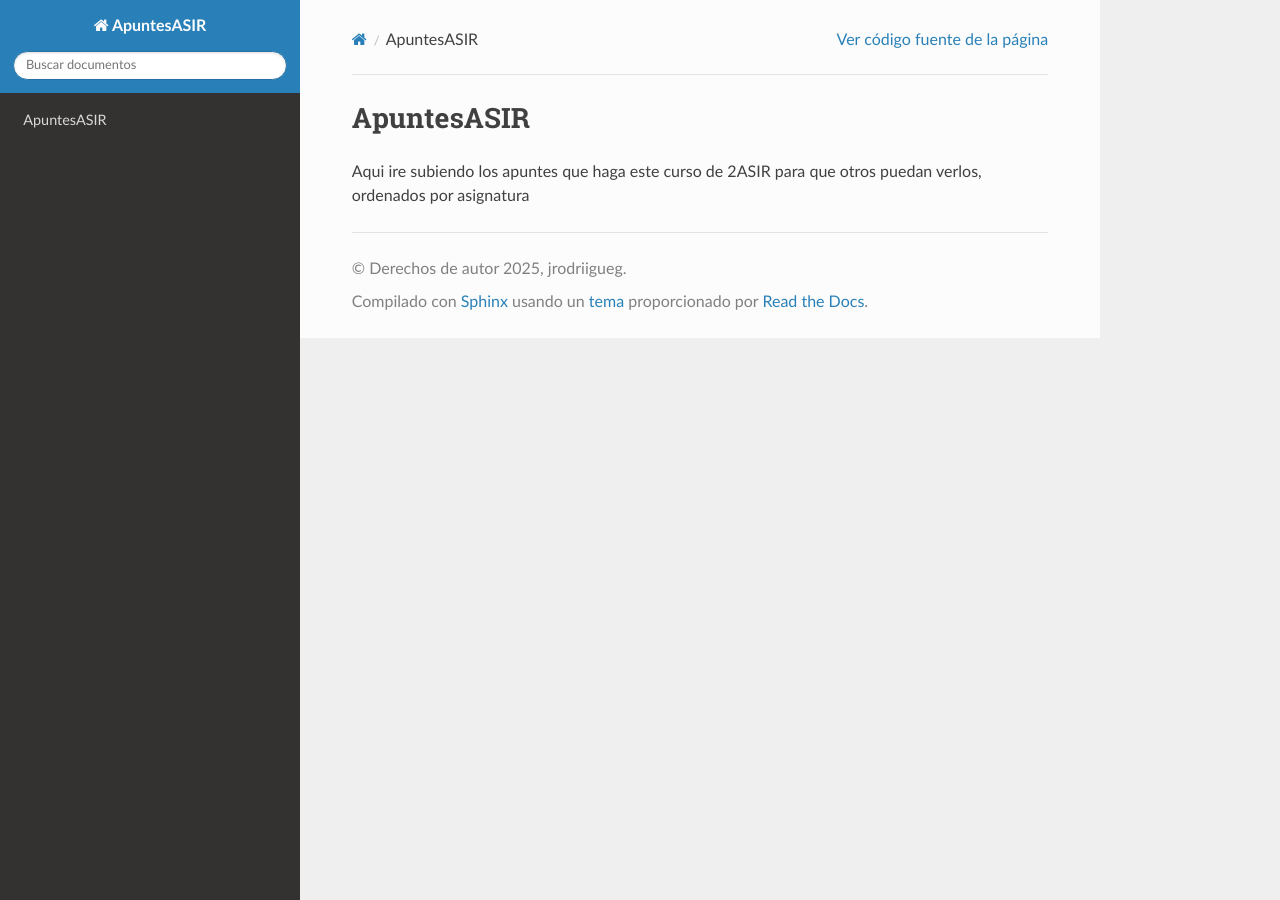
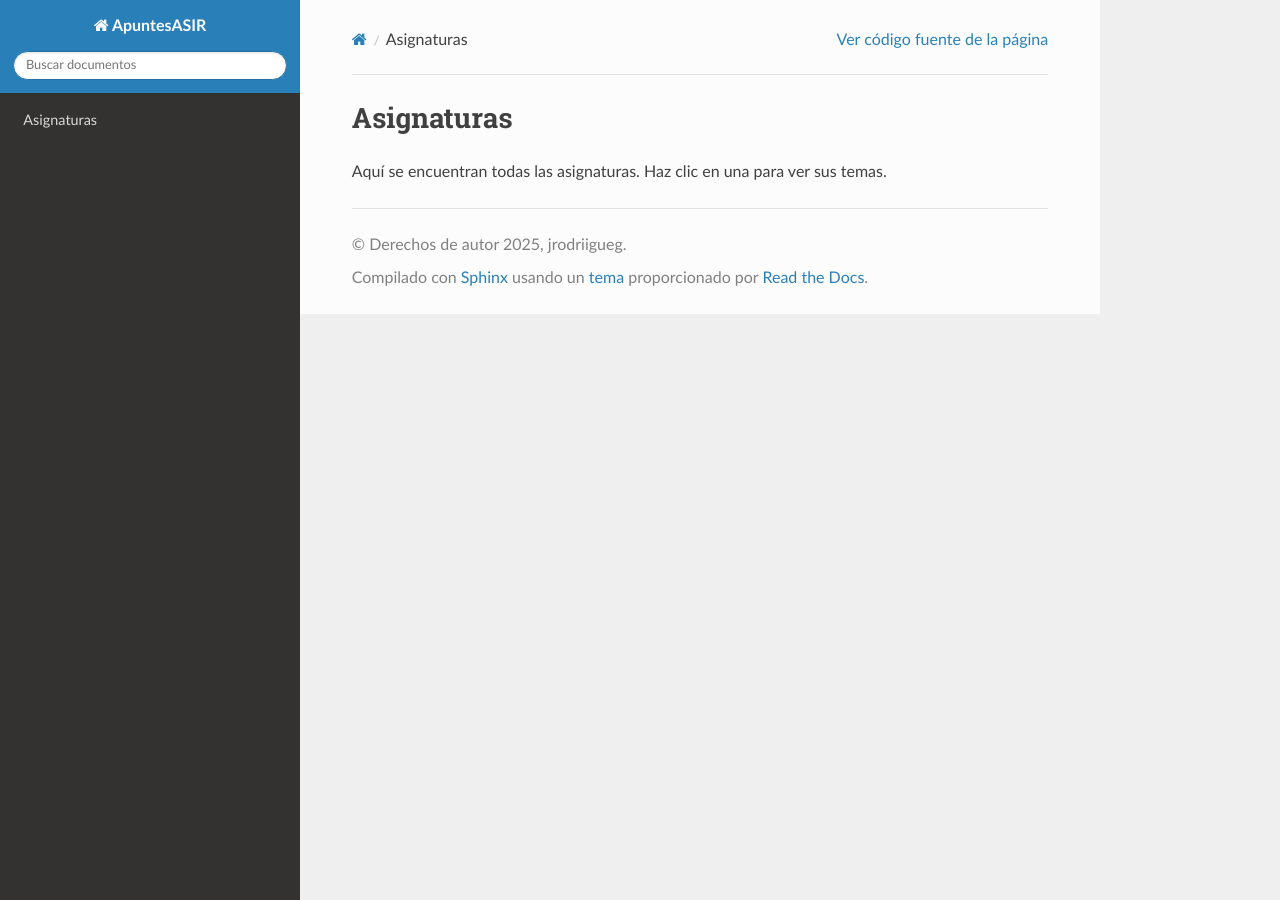
Before and after one commit to jrodriiguezg/ApuntesASIR, a Sphinx documentation site: the page built from docs/index.rst, in a window 1280 px wide. Built offline with Sphinx 7.4.7 and the Read the Docs theme 3.1.0, drawn with Linux system fonts in a browser that asks for light colours; pages that are not in the unit, such as notebooks, are missing from menus.

Commit message:
renamed:    docs/administracion_de_sistemas_bd.md -> "docs/asignaturas/administracion-de-sistemas-operativo/Aspectos-b\303\241sicos-de-administracion.md" renamed:    docs/administracion_de_so.md -> "docs/asignaturas/administracion-de-sistemas-operativo/Instalaci\303\263n-y-configuraci\303\263n-de-Linux.md" new file:   docs/asignaturas/administracion-de-sistemas-operativo/index.rst deleted:    docs/computacion_nube_virtualizacion.md deleted:    docs/implantacion_de_apps_web.md modified:   docs/index.rst deleted:    docs/proyecto.md deleted:    docs/seguridad_y_disponibilidad.md deleted:    docs/servicios_de_red_internet.md

```diff
--- a/docs/index.rst
+++ b/docs/index.rst
@@ -1,17 +1,18 @@
-ApuntesASIR
-=========================
-Aqui ire subiendo los apuntes que haga este curso de 2ASIR para que otros puedan verlos, ordenados
-por asignatura
+.. _asignaturas:
 
+Asignaturas
+===========
+
+Aquí se encuentran todas las asignaturas. Haz clic en una para ver sus temas.
 
 .. toctree::
    :maxdepth: 2
-   :caption: Contents:
+   :caption: Índice de Asignaturas
 
-	servicios_de_red_internet.md
-	implantacion_de_apps_web.md
-	administracion_de_so.md
-	proyecto.md
-	seguridad_y_disponibilidad.md
-	administracion_de_sistemas_bd.md
-	computacion_nube_virtualizacion.md
+   administracion-de-sistemas-gestores-de-bases-de-datos/index
+   administracion-de-sistemas-operativos/index
+   computacion-en-la-nube-y-virtualizacion/index
+   implantacion-de-aplicaciones-web/index
+   proyecto-intermodular-de-administracion-de-sistemas-informaticos/index
+   seguridad-y-alta-disponibilidad/index
+   servicios-de-red-e-internet/index
```
Also changed, not shown: docs/asignaturas/administracion-de-sistemas-operativo/index.rst (added, +13 -0 lines), docs/asignaturas/administracion-de-sistemas-operativo/Aspectos-básicos-de-administracion.md (added), docs/asignaturas/administracion-de-sistemas-operativo/Instalación-y-configuración-de-Linux.md (added), docs/computacion_nube_virtualizacion.md (deleted), docs/implantacion_de_apps_web.md (deleted), docs/proyecto.md (deleted), docs/seguridad_y_disponibilidad.md (deleted), docs/servicios_de_red_internet.md (deleted).
